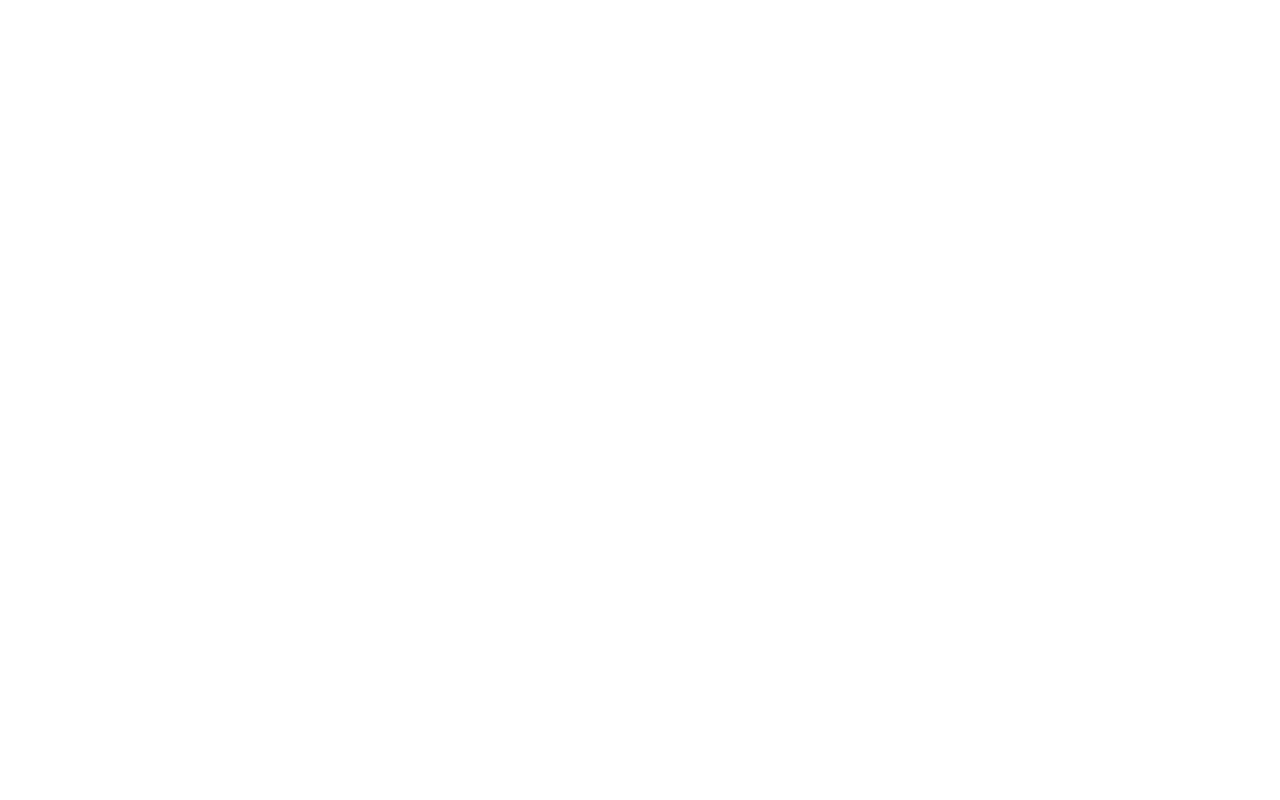
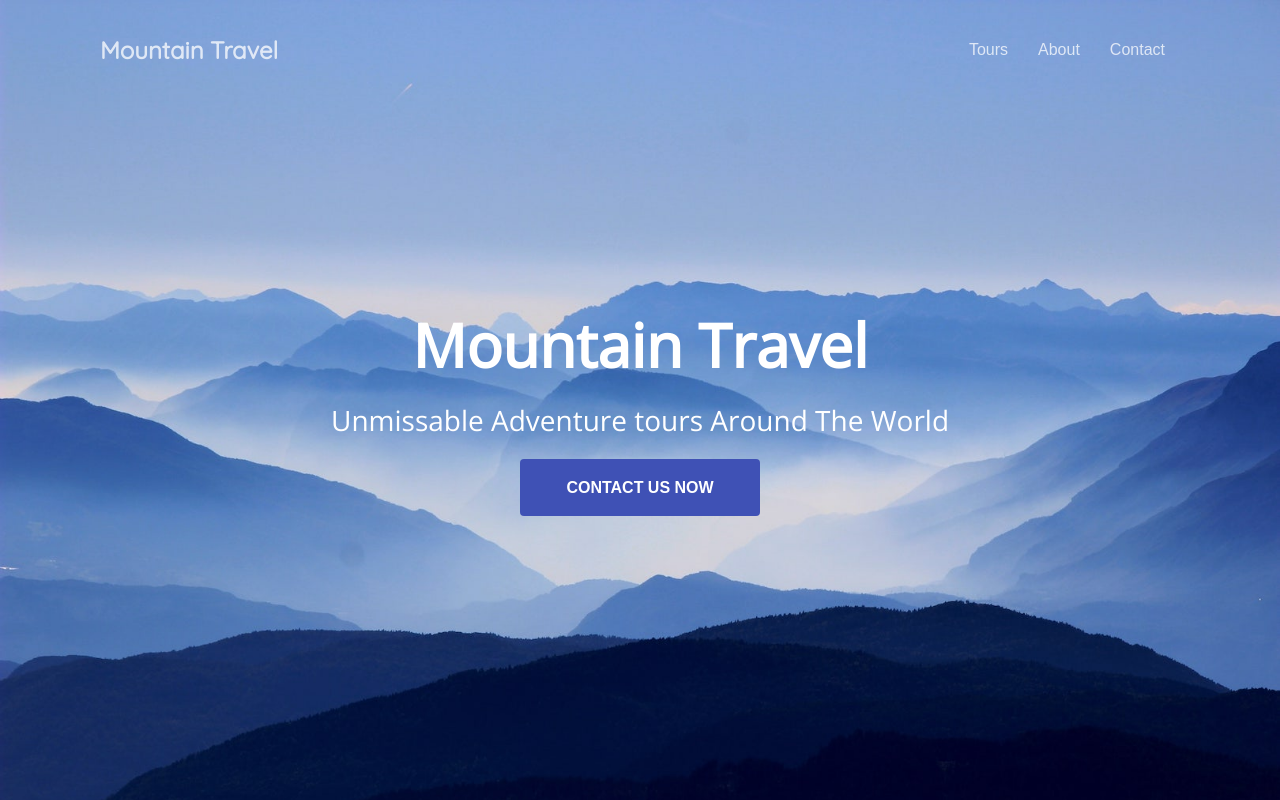
Before and after one commit to GlibKostsov/flex-mountain-travel, a plain HTML site: page index.html in a window 1280 px wide. Drawn offline with nearby package versions, Linux system fonts and the light colour scheme.

Commit message:
landing page basics

```diff
--- a/assets/css/styles.css
+++ b/assets/css/styles.css
@@ -0,0 +1,128 @@
+
+/* general styles */
+* {
+    margin: 0;
+    padding: 0;
+    box-sizing: border-box;
+    /* border: 1px solid #000000; */
+}
+
+html {
+    font: normal 16px sans-serif;
+    color: #555;
+}
+
+nav {
+    list-style: none;
+}
+
+a {
+    text-decoration: none;
+    opacity: 0.75;
+    color: #fff;
+}
+
+a:hover {
+    opacity: 1;
+}
+
+a.btn {
+    border-radius: 4px;
+    text-transform: uppercase;
+    font-weight: bold;
+    text-align: center;
+    background-color: #3f51b5;
+    opacity: 1;
+}
+
+section {
+    display: flex;
+    flex-direction: column;
+    align-items: center;
+    padding: 100px 80 px;
+}
+
+
+/* header styles */
+
+header {
+    position: absolute;
+    width: 100%;
+    display: flex;
+    justify-content: space-between;
+    align-items: center;
+    padding: 35px 100px 0;
+    animation: 1s fadein 0.5s forwards;
+    opacity: 0;
+    color: #fff;
+}
+
+@keyframes fadein {
+    100% {
+        opacity:1;
+    }
+}
+
+
+
+
+header h2 {
+    font-family: "Quicksand", sans-serif;
+}
+
+header nav {
+    display: flex;
+    margin-right: -15;
+}
+
+header nav li {
+    margin: 0 15px;
+}
+/* hero styles */
+
+.hero {
+    position: relative;
+    justify-content: center;
+    text-align: center;
+    min-height: 100vh;
+    color:#fff;
+}
+
+.hero .background-image {
+    position: absolute;
+    top: 0;
+    left: 0;
+    width: 100%;
+    height: 100%;
+    background-size: cover;
+    z-index: -1;
+    background-color:#80a3db;
+}
+
+.hero h1 {
+    font: bold 60px "Open Sans", sans-serif;
+    margin-bottom: 15px;
+}
+
+.hero h3 {
+    font: normal 28px "Open Sans", sans-serif;
+    margin-bottom: 40px;
+}
+
+.hero a.btn {
+    padding: 20px 46px;
+}
+
+
+.hero-content-area {
+    opacity: 0;
+    margin-top: 100px;
+    animation: 1s slidefade 1s forwards;
+}
+
+@keyframes slidefade{
+    100%{
+        opacity:1;
+        margin: 0;
+    }
+}
--- a/index.html
+++ b/index.html
@@ -9,6 +9,23 @@
   <link rel="stylesheet" href="assets/css/styles.css">
 </head>
 <body>
-  <!-- Forked from a template on Tutorialzine: https://tutorialzine.com/2016/06/freebie-landing-page-template-with-flexbox -->
+ <header>
+   <h2><a href="#">Mountain Travel</a></h2>
+   <nav>
+     <li><a href="#">Tours</a></li>
+     <li><a href="#">About</a></li>
+     <li><a href="#">Contact</a></li>
+   </nav>
+ </header>
+
+ <section class="hero">
+    <div class="background-image" style="background-image: url(assets/img/main.jpg);"></div>
+    <div class="hero-content-area">
+      <h1>Mountain Travel</h1>
+      <h3>Unmissable Adventure tours Around The World</h3>
+      <a href="#" class="btn">Contact Us Now</a>
+    </div>
+ </section>
+
 </body>
 </html>
```
